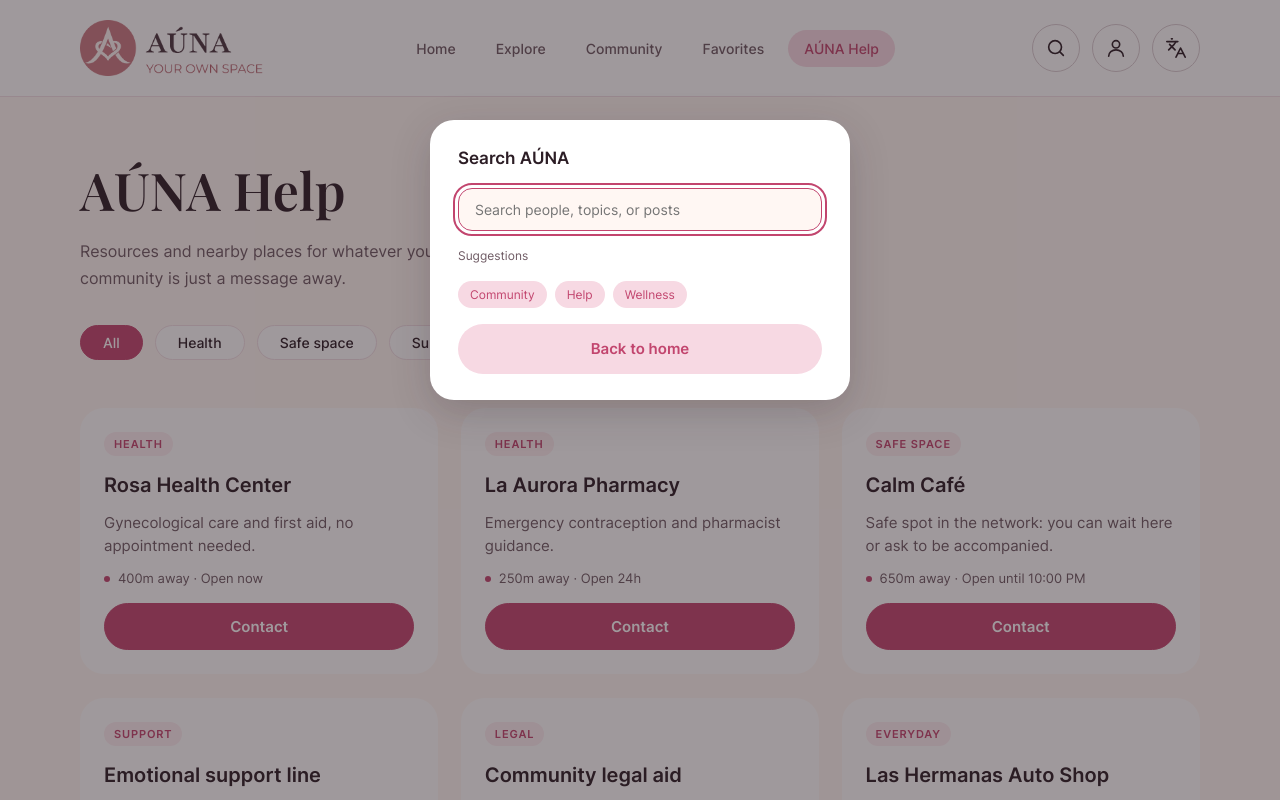
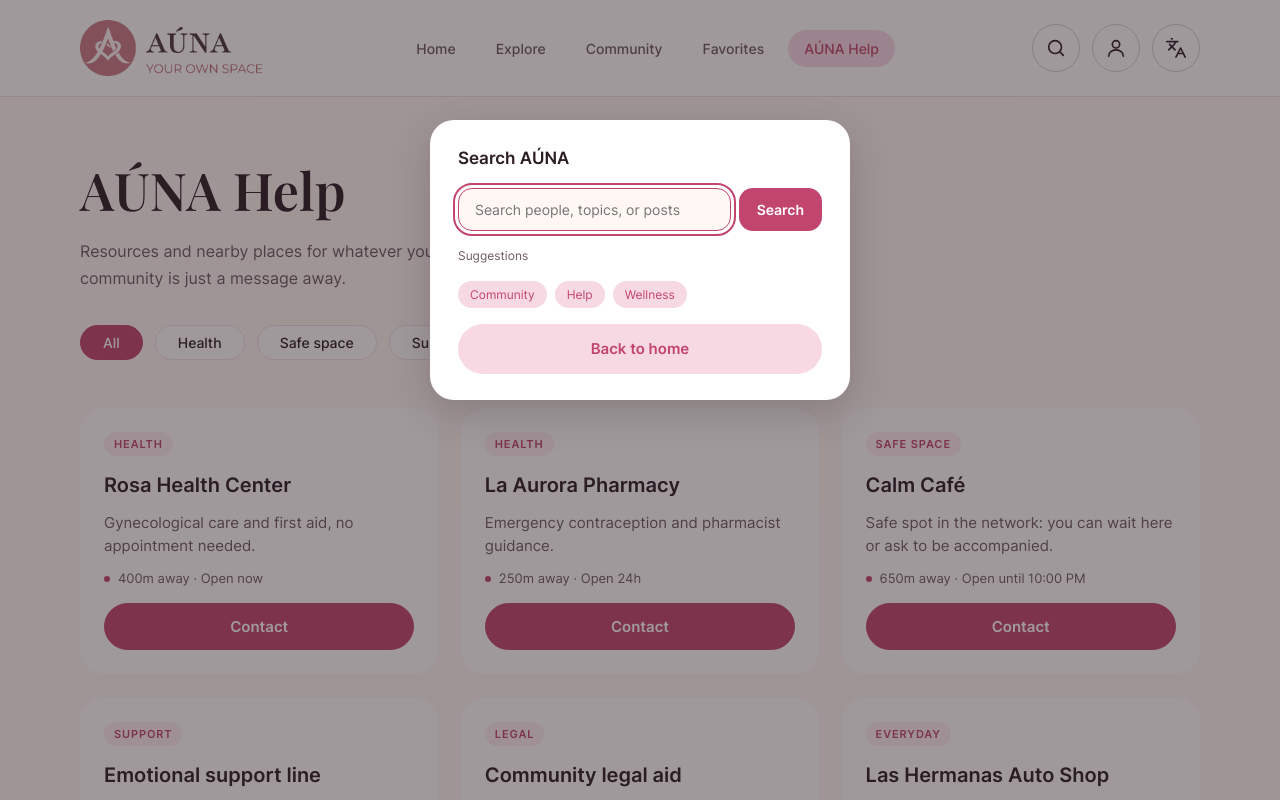
Before and after one commit to sofiasierra207-glitch/AUNA-REACT, a React (Vite) app in the folder AUNA/: page /help in a window 1280 px wide. Both pictures are taken after a click on the button 1055 px from the left and 48 px from the top of the page. Shown: the top 800 px of the page. Built offline with nearby package versions, Linux system fonts and the light colour scheme.

Commit message:
feat: add search button to search popup

```diff
--- a/AUNA/src/components/search/SearchPopup.tsx
+++ b/AUNA/src/components/search/SearchPopup.tsx
@@ -74,7 +74,7 @@ function SearchPopup({ abierto, onCerrar }: SearchPopupProps) {
         cerrar();
     }
 
-    // Enter en el buscador
+    // Enter o click en el boton Search
     function alEnviar(evento: FormEvent<HTMLFormElement>) {
         evento.preventDefault(); // evito que la pagina se recargue
         buscar(texto);
@@ -107,6 +107,8 @@ function SearchPopup({ abierto, onCerrar }: SearchPopupProps) {
                         onChange={(evento) => setTexto(evento.target.value)}
                         autoFocus
                     />
+                    {/* boton para buscar con click (Enter tambien funciona) */}
+                    <button type="submit" className="buscar-boton">Search</button>
                 </form>
 
                 <p className="buscar-subtitulo">Suggestions</p>
--- a/AUNA/src/components/search/search.css
+++ b/AUNA/src/components/search/search.css
@@ -59,9 +59,17 @@
     color: var(--text-h);
 }
 
-/* buscador */
+/* buscador y boton en una fila */
+.buscar-form {
+    display: flex;
+    gap: 8px;
+}
+
+/* buscador: flex 1 ocupa el espacio que sobra
+   min-width 0 para que no empuje el boton fuera de la caja */
 .buscar-input {
-    width: 100%;
+    flex: 1;
+    min-width: 0;
     padding: 12px 16px;
     border: 1px solid var(--border);
     border-radius: 14px;
@@ -75,6 +83,23 @@
 /* borde rosado cuando estoy escribiendo */
 .buscar-input:focus {
     border-color: var(--accent);
+}
+
+/* boton rosado de buscar */
+.buscar-boton {
+    border: none;
+    background-color: var(--accent);
+    color: var(--white);
+    font-family: inherit;
+    font-size: 14px;
+    font-weight: 600;
+    padding: 0 18px;
+    border-radius: 14px;
+    cursor: pointer;
+}
+
+.buscar-boton:hover {
+    background-color: var(--accent-hover);
 }
 
 /* texto de "Suggestions" */
```
